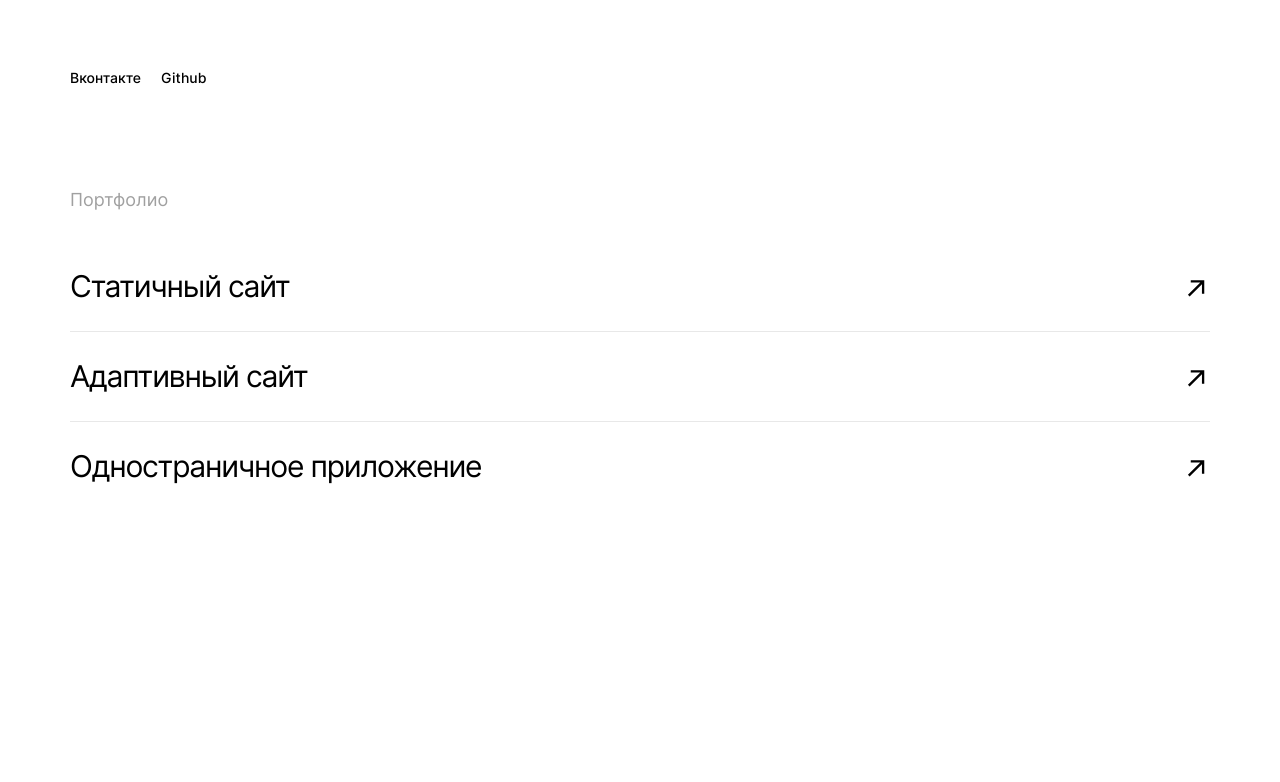
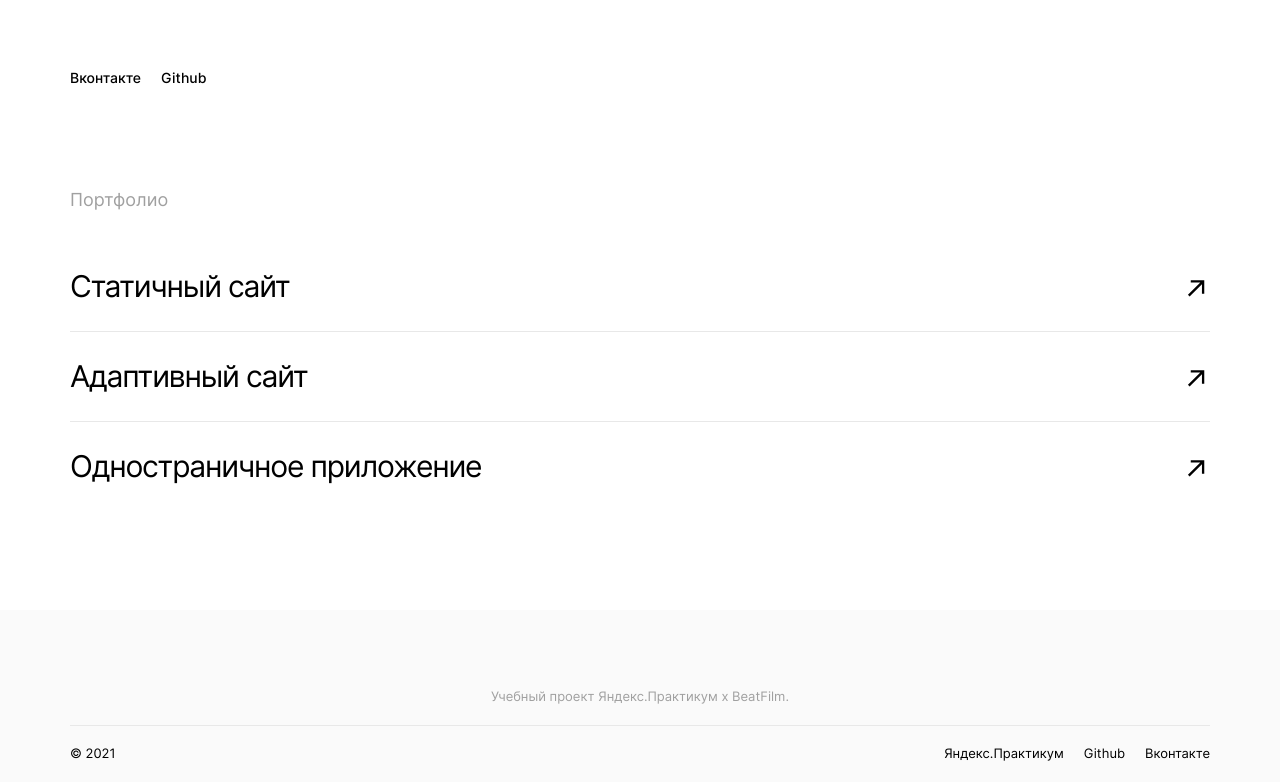
Before and after one commit to Lehano-A/movies-explorer-frontend, a React (Create React App) app: page / in a window 1280 px wide. Shown: the part 2336-3118 px from the top of the page. Before the commit the page ends 2946 px from the top, so only its background shows below. Built offline with nearby package versions, Linux system fonts and the light colour scheme.

Commit message:
Блок Footer сверстан

```diff
--- a/src/components/App/App.js
+++ b/src/components/App/App.js
@@ -2,6 +2,7 @@ import React from 'react';
 
 import Header from '../Header/Header';
 import Main from '../Main/Main';
+import Footer from '../Footer/Footer';
 
 function App() {
   return (
@@ -10,6 +11,7 @@ function App() {
 
         <Header />
         <Main />
+        <Footer />
 
       </div>
     </div>
--- /dev/null
+++ b/src/components/Footer/Footer.css
@@ -0,0 +1,6 @@
+.Footer {
+  background-color: #fafafa;
+  height: 172px;
+  padding-left: 70px;
+  padding-right: 70px;
+}
--- /dev/null
+++ b/src/components/Footer/Footer.js
@@ -0,0 +1,21 @@
+import React from "react";
+
+function Footer() {
+  return (
+    <section className="Footer">
+      <p className="footer__info-project">Учебный проект Яндекс.Практикум х BeatFilm.</p>
+      <div className="footer__date-nav-box">
+        <p className="footer__date">&copy; {new Date().getFullYear()}</p>
+        <nav>
+          <ul className="footer__nav">
+            <li>Яндекс.Практикум</li>
+            <li>Github</li>
+            <li>Вконтакте</li>
+          </ul>
+        </nav>
+      </div>
+    </section>
+  )
+}
+
+export default Footer;
--- /dev/null
+++ b/src/components/Footer/__date-nav-box/footer__date-nav-box.css
@@ -0,0 +1,5 @@
+.footer__date-nav-box {
+  display: flex;
+  justify-content: space-between;
+  padding-top: 20px;
+}
--- /dev/null
+++ b/src/components/Footer/__date/footer__date.css
@@ -0,0 +1,6 @@
+.footer__date {
+  font-size: 13px;
+  font-weight: 400;
+  line-height: 1.21;
+  margin: 0;
+}
--- /dev/null
+++ b/src/components/Footer/__info-project/footer__info-project.css
@@ -0,0 +1,11 @@
+.footer__info-project {
+  font-size: 13px;
+  font-weight: 400;
+  line-height: 1.21;
+  color: #a0a0a0;
+  padding-top: 79px;
+  padding-bottom: 20px;
+  border-bottom: 1px #e8e8e8 solid;
+  margin: 0 auto;
+  text-align: center;
+}
--- /dev/null
+++ b/src/components/Footer/__nav/footer__nav.css
@@ -0,0 +1,13 @@
+.footer__nav {
+  display: flex;
+  list-style: none;
+  font-size: 13px;
+  font-weight: 400;
+  line-height: 1.21;
+  margin: 0;
+  padding-inline-start: 0;
+}
+
+.footer__nav li:nth-child(1n):not(:last-child) {
+  margin-right: 20px;
+}
--- a/src/index.css
+++ b/src/index.css
@@ -51,3 +51,9 @@
 @import url(./components/Main/Portfolio/Portfolio.css);
 @import url(./components/Main/Portfolio/__title/portfolio__title.css);
 @import url(./components/Main/Portfolio/__works/portfolio__works.css);
+
+@import url(./components/Footer/Footer.css);
+@import url(./components/Footer/__info-project/footer__info-project.css);
+@import url(./components/Footer/__date-nav-box/footer__date-nav-box.css);
+@import url(./components/Footer/__date/footer__date.css);
+@import url(./components/Footer/__nav/footer__nav.css);
```
